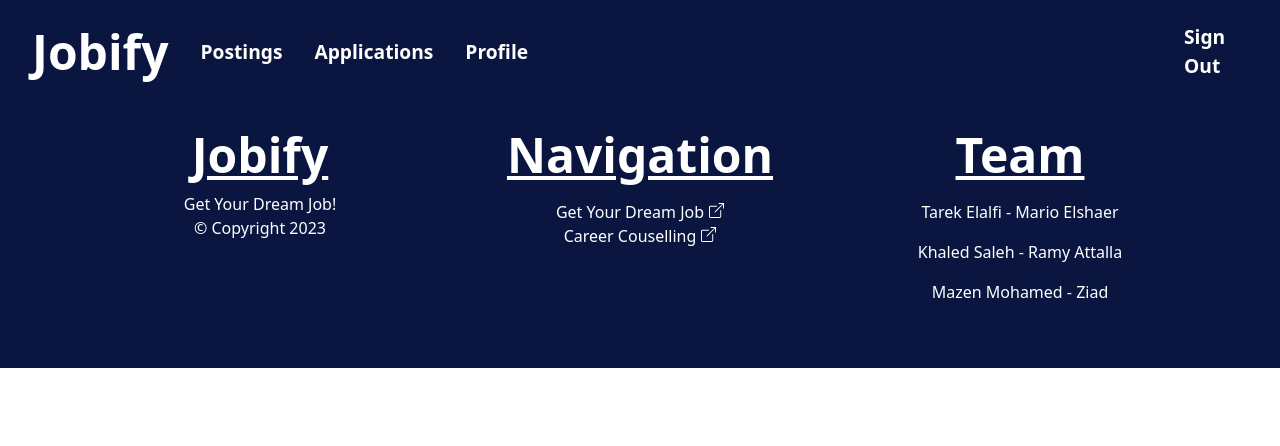
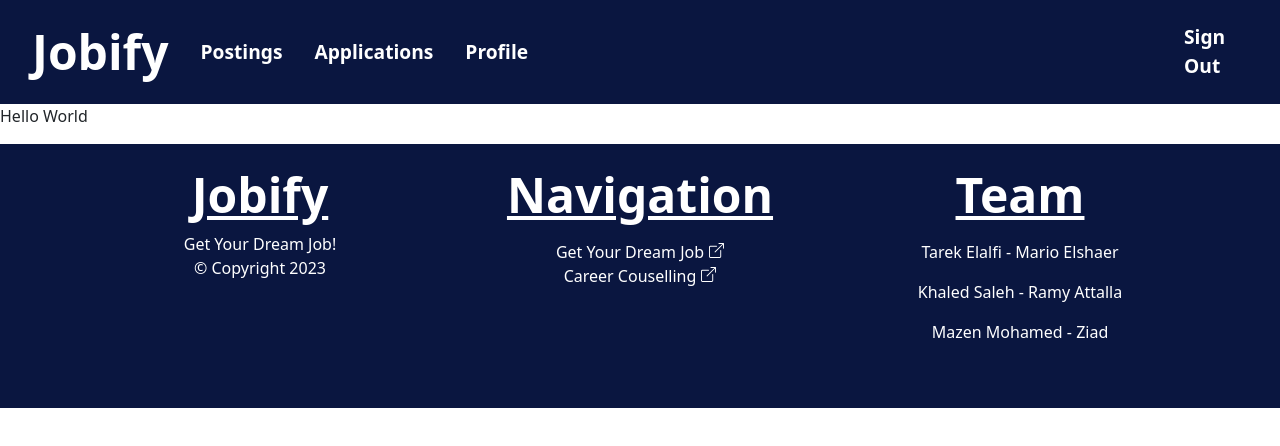
Before and after one commit to ramy-att/trivial-soen341project2023, a React (Create React App) app in the folder client/: page /job-postings in a window 1280 px wide. Shown: the top 446 px of the page. Built offline with nearby package versions, Linux system fonts and the light colour scheme.

Commit message:
Add postings

```diff
--- a/client/src/App.js
+++ b/client/src/App.js
@@ -2,6 +2,7 @@ import React from "react";
 import { Route } from "react-router-dom";
 import HomePage from "./pages/HomePage";
 import SignIn from "./pages/SignIn";
+import PostingsPage from "./pages/PostingsPage";
 import OurNav from "./components/NavBar/OurNav";
 import Footer from "./components/Footer/Footer";
 
@@ -22,6 +23,9 @@ const App = () => {
       <Route exact path="/signin">
         <SignIn />
       </Route>
+      <Route exact path="/job-postings">
+        <PostingsPage />
+      </Route>
       {window.location.pathname !== "/" && <Footer />}
     </div>
   );
--- /dev/null
+++ b/client/src/components/Postings/AdminPostings.js
@@ -0,0 +1,6 @@
+import React from "react";
+
+const AdminPostings = () => {
+  return <p>Hello World</p>;
+};
+export default AdminPostings;
--- /dev/null
+++ b/client/src/components/Postings/EmployerPostings.js
@@ -0,0 +1,6 @@
+import React from "react";
+
+const EmployerPostings = () => {
+  return <p>Hello World</p>;
+};
+export default EmployerPostings;
--- /dev/null
+++ b/client/src/components/Postings/StudentPostings.js
@@ -0,0 +1,6 @@
+import React from "react";
+
+const StudentPostings = () => {
+  return <p>Hello World</p>;
+};
+export default StudentPostings;
--- /dev/null
+++ b/client/src/pages/PostingsPage.js
@@ -0,0 +1,6 @@
+import React from "react";
+import StudentPostings from "../components/Postings/StudentPostings";
+const PostingsPage = () =>{
+    return <StudentPostings/>
+}
+export default PostingsPage;
```
